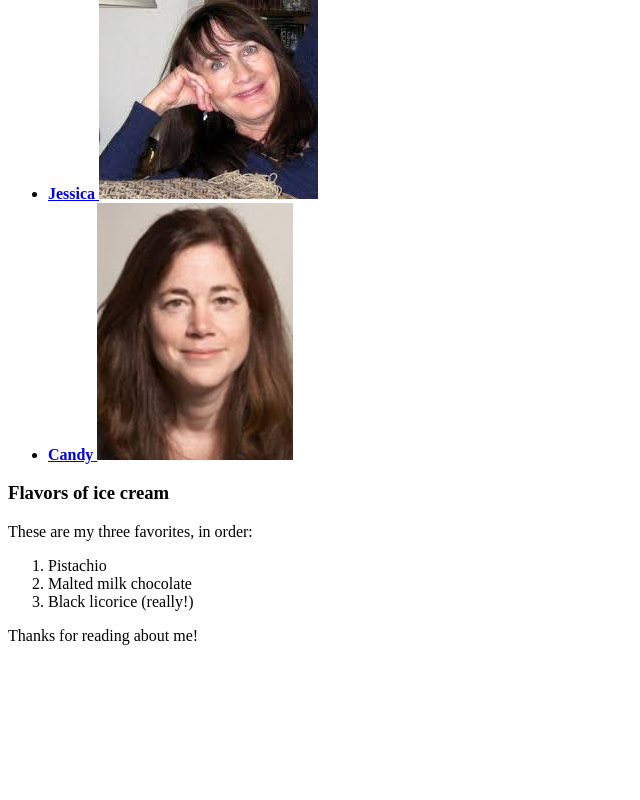
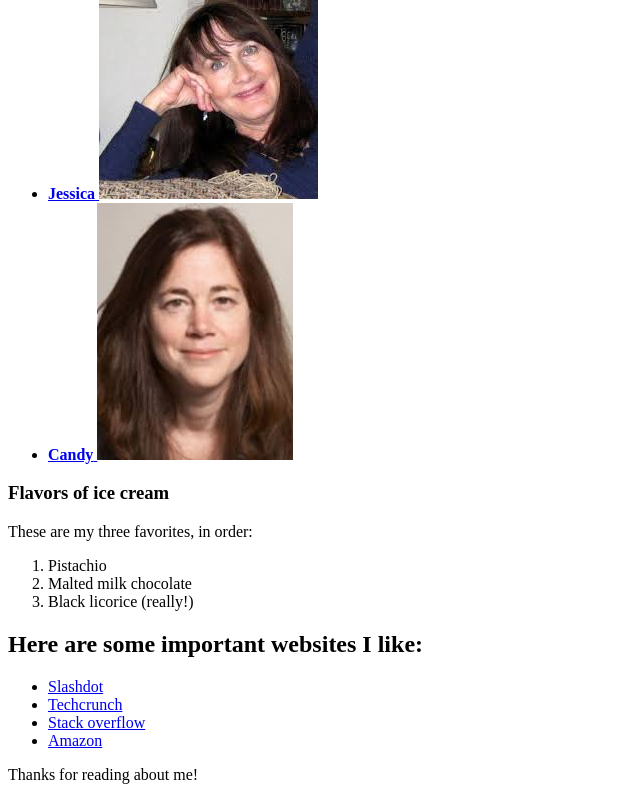
Before and after one commit to agro23/my-first-webpage, a plain HTML site: page favorite-things.html in a window 1280 px wide. Shown: the part 1015-1815 px from the top of the page, without its empty margins (0-640 px from the left). Before the commit the page ends 1676 px from the top, so only its background shows below. Drawn offline with Linux system fonts and the light colour scheme.

Commit message:
add favorite webpages

```diff
--- a/favorite-things.html
+++ b/favorite-things.html
@@ -51,6 +51,13 @@
       <li>Malted milk chocolate</li>
       <li>Black licorice (really!)</li>
     </ol>
+    <h2>Here are some important websites I like:</h2>
+      <ul>
+        <li><a href="https://slashdot.org/">Slashdot</a></li>
+        <li><a href="https://techcrunch.com/">Techcrunch</a></li>
+        <li><a href="https://stackoverflow.com/">Stack overflow</a></li>
+        <li><a href="https://amazon.com/">Amazon</a></li>
+      </ul>
     <p>Thanks for reading about me!</p>
   </body>
 </html>
```
